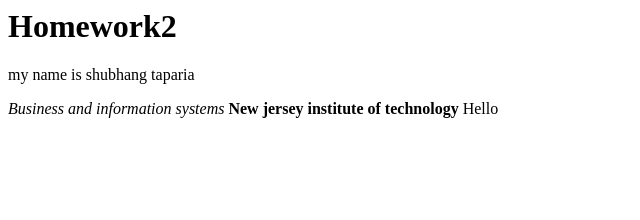
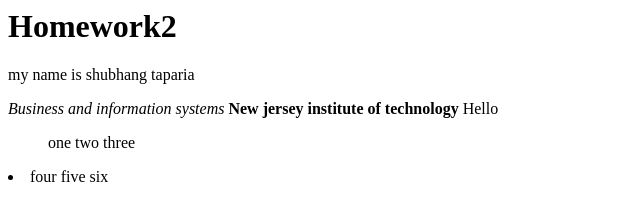
Before and after one commit to st632/homework2, a plain HTML site: page index.html in a window 1280 px wide. Shown: the whole page, without its empty margins (0-640 px from the left). Drawn offline with Linux system fonts and the light colour scheme.

Commit message:
sixth commit

```diff
--- a/index.html
+++ b/index.html
@@ -14,6 +14,16 @@ my name is shubhang taparia
 <i> Business and information systems</i>
 <b> New jersey institute of technology </b>
 <a> Hello </a>
+<ul>
+one
+two
+three
+</ul>
+<li>
+four
+five
+six
+</li>
 
 </body>
 </html>
```
